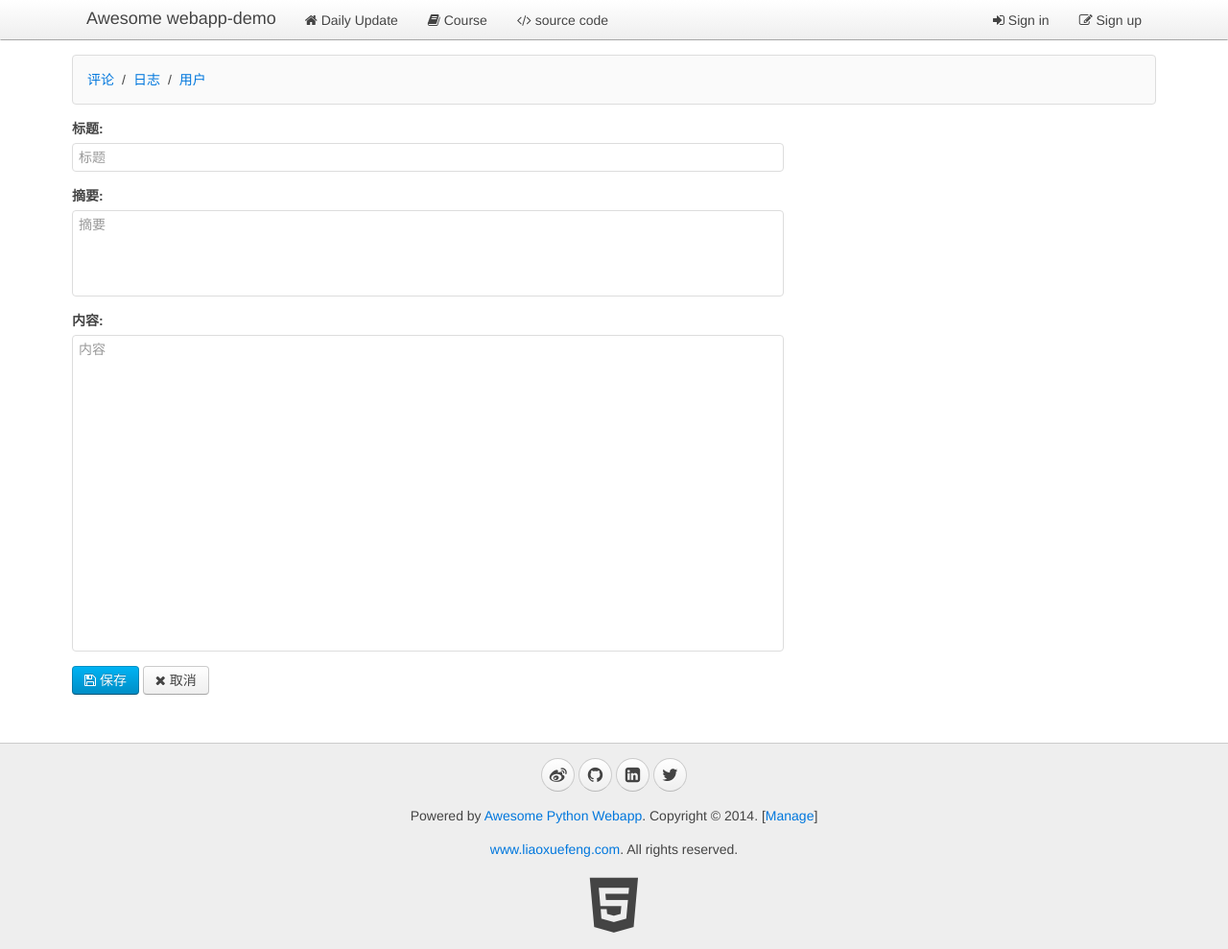
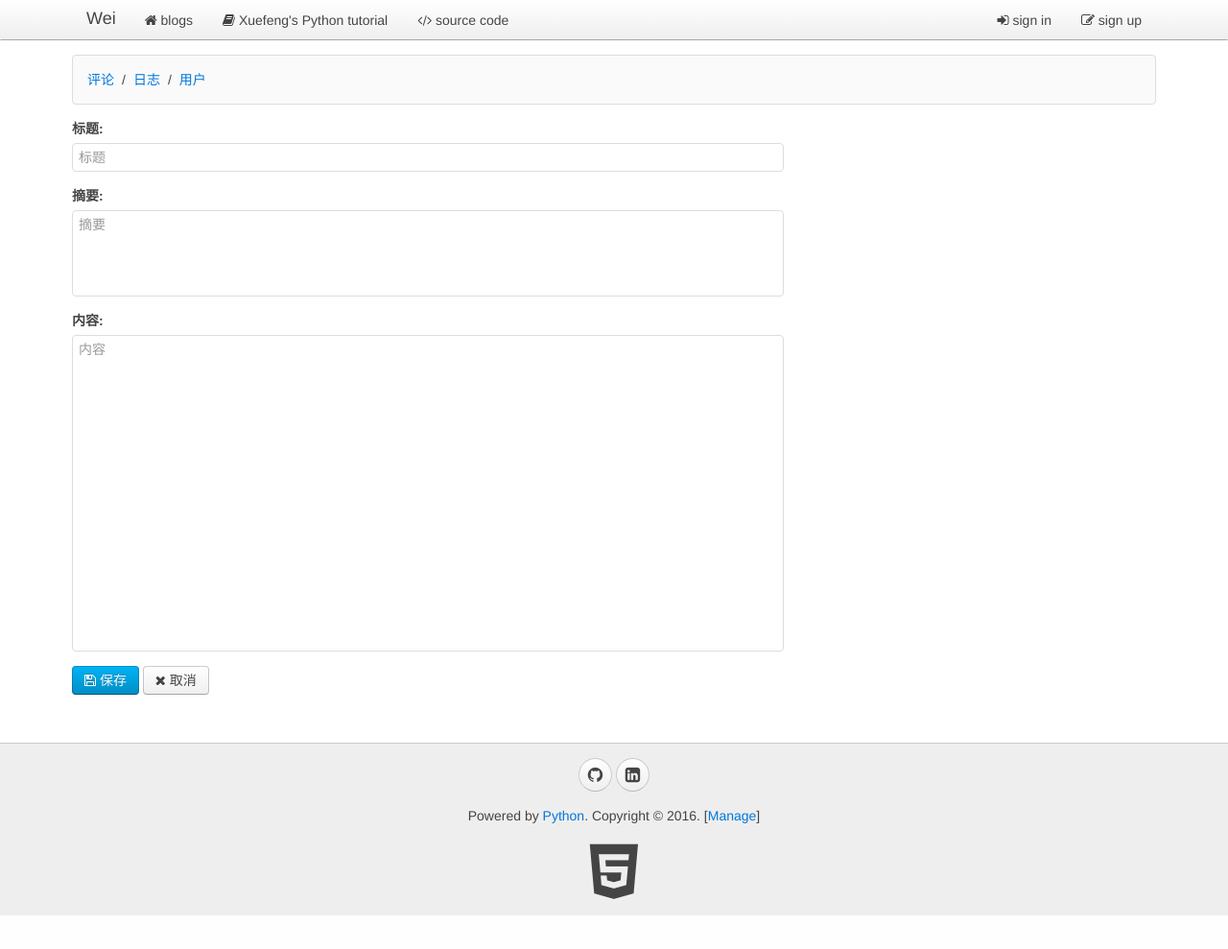
Before and after one commit to wjiang14/awesome-webapp, a Python web app: template www/templates/manage_blog_edit.html in a window 1280 px wide. Shown: the whole page at 96% size. After the commit the page ends 954 px from the top, so only its background shows below. Run offline with Jinja, Linux system fonts and the light colour scheme; the template is opened without the code that fills it, so the values that code supplies are empty.

Commit message:
update html file_homepage

```diff
--- a/www/templates/__base__.html
+++ b/www/templates/__base__.html
@@ -20,7 +20,7 @@
 <head>
     <meta charset="utf-8" />
     {% block meta %}<!-- block meta  -->{% endblock %}
-    <title>{% block title %} ? {% endblock %} - Awesome Python Webapp</title>
+    <title>{% block title %} ? {% endblock %} - Wei Jiang</title>
     <link rel="stylesheet" href="/static/css/uikit.min.css">
     <link rel="stylesheet" href="/static/css/uikit.gradient.min.css">
     <link rel="stylesheet" href="/static/css/awesome.css" />
@@ -35,11 +35,11 @@
 <body>
     <nav class="uk-navbar uk-navbar-attached uk-margin-bottom">
         <div class="uk-container uk-container-center">
-            <a href="/" class="uk-navbar-brand">Awesome webapp-demo</a>
+            <a href="/" class="uk-navbar-brand">Wei</a>
             <ul class="uk-navbar-nav">
-                <li data-url="blogs"><a href="/"><i class="uk-icon-home"></i> Daily Update</a></li>
-                <li><a target="_blank" href="http://www.liaoxuefeng.com/wiki/0014316089557264a6b348958f449949df42a6d3a2e542c000"><i class="uk-icon-book"></i> Course</a></li>
-                <li><a target="_blank" href="https://github.com/michaelliao/awesome-python3-webapp"><i class="uk-icon-code"></i> source code</a></li>
+                <li data-url="blogs"><a href="/"><i class="uk-icon-home"></i> blogs</a></li>
+                <li><a target="_blank" href="http://www.liaoxuefeng.com/wiki/0014316089557264a6b348958f449949df42a6d3a2e542c000"><i class="uk-icon-book"></i> Xuefeng's Python tutorial</a></li>
+                <li><a target="_blank" href="https://github.com/wjiang14/awesome-webapp"><i class="uk-icon-code"></i> source code</a></li>
             </ul>
             <div class="uk-navbar-flip">
                 <ul class="uk-navbar-nav">
@@ -48,13 +48,13 @@
                         <a href="#0"><i class="uk-icon-user"></i> {{ __user__.name }}</a>
                         <div class="uk-dropdown uk-dropdown-navbar">
                             <ul class="uk-nav uk-nav-navbar">
-                                <li><a href="/signout"><i class="uk-icon-sign-out"></i> Sign out</a></li>
+                                <li><a href="/signout"><i class="uk-icon-sign-out"></i> sign out</a></li>
                             </ul>
                         </div>
                     </li>
                 {% else %}
-                    <li><a href="/signin"><i class="uk-icon-sign-in"></i> Sign in</a></li>
-                    <li><a href="/register"><i class="uk-icon-edit"></i> Sign up</a></li>
+                    <li><a href="/signin"><i class="uk-icon-sign-in"></i> sign in</a></li>
+                    <li><a href="/register"><i class="uk-icon-edit"></i> sign up</a></li>
                 {% endif %}
                 </ul>
             </div>
@@ -74,13 +74,10 @@
         <div class="uk-container uk-container-center uk-text-center">
             <div class="uk-panel uk-margin-top uk-margin-bottom">
                 <p>
-                    <a target="_blank" href="http://weibo.com/liaoxuefeng" class="uk-icon-button uk-icon-weibo"></a>
-                    <a target="_blank" href="https://github.com/michaelliao" class="uk-icon-button uk-icon-github"></a>
-                    <a target="_blank" href="http://www.linkedin.com/in/liaoxuefeng" class="uk-icon-button uk-icon-linkedin-square"></a>
-                    <a target="_blank" href="https://twitter.com/liaoxuefeng" class="uk-icon-button uk-icon-twitter"></a>
+                    <a target="_blank" href="https://github.com/wjiang14" class="uk-icon-button uk-icon-github"></a>
+                    <a target="_blank" href="http://www.linkedin.com/in/wei-jiang-17ba348b" class="uk-icon-button uk-icon-linkedin-square"></a>
                 </p>
-                <p>Powered by <a href="http://awesome.liaoxuefeng.com">Awesome Python Webapp</a>. Copyright &copy; 2014. [<a href="/manage/" target="_blank">Manage</a>]</p>
-                <p><a href="http://www.liaoxuefeng.com/" target="_blank">www.liaoxuefeng.com</a>. All rights reserved.</p>
+                <p>Powered by <a href="https://www.python.org/">Python</a>. Copyright &copy; 2016. [<a href="/manage/" target="_blank">Manage</a>]</p>
                 <a target="_blank" href="http://www.w3.org/TR/html5/"><i class="uk-icon-html5" style="font-size:64px; color: #444;"></i></a>
             </div>
 
```
Also changed, not shown: www/templates/blog.html (+10 -8 lines), www/templates/blogs.html (+9 -7 lines).
